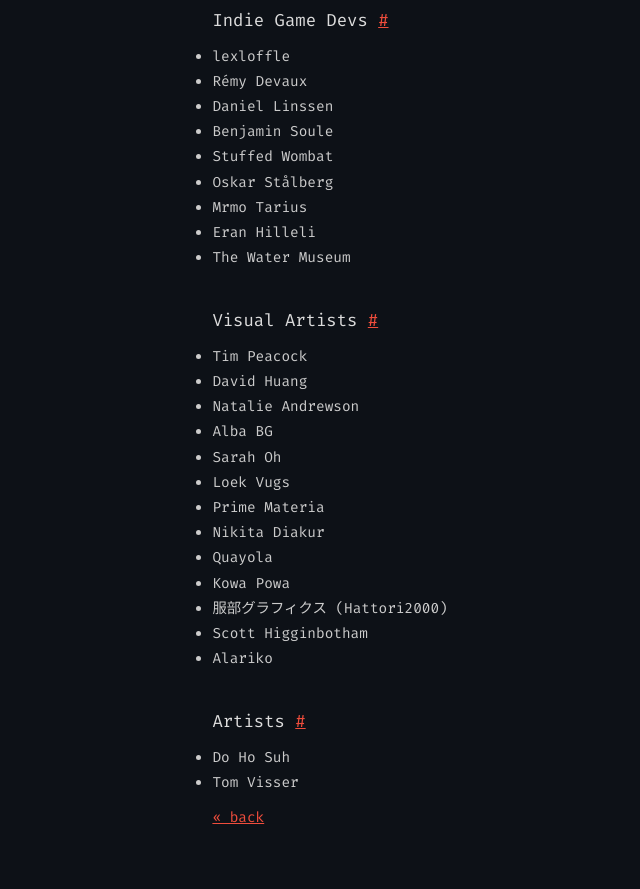
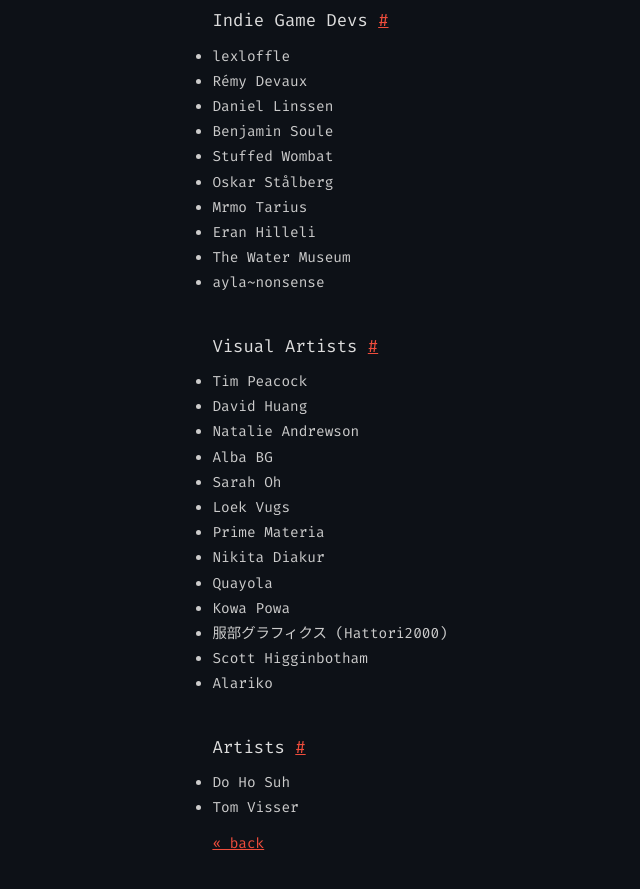
Before and after one commit to sourencho/sourencho.github.io, a Jekyll site: the page built from favorites.md, in a window 1280 px wide and 900 px high, scrolled down 3520 px. Shown: the top 889 px of the window, without its empty margins (118-758 px from the left). Built offline with Jekyll 4.4.1, drawn with Linux system fonts in a browser that asks for light colours.

Commit message:
Update favorites.md

```diff
--- a/favorites.md
+++ b/favorites.md
@@ -143,6 +143,7 @@ List of favorites in no particular order.
 - Mrmo Tarius
 - Eran Hilleli
 - The Water Museum
+- ayla~nonsense
 
 ### Visual Artists
 - Tim Peacock
```
